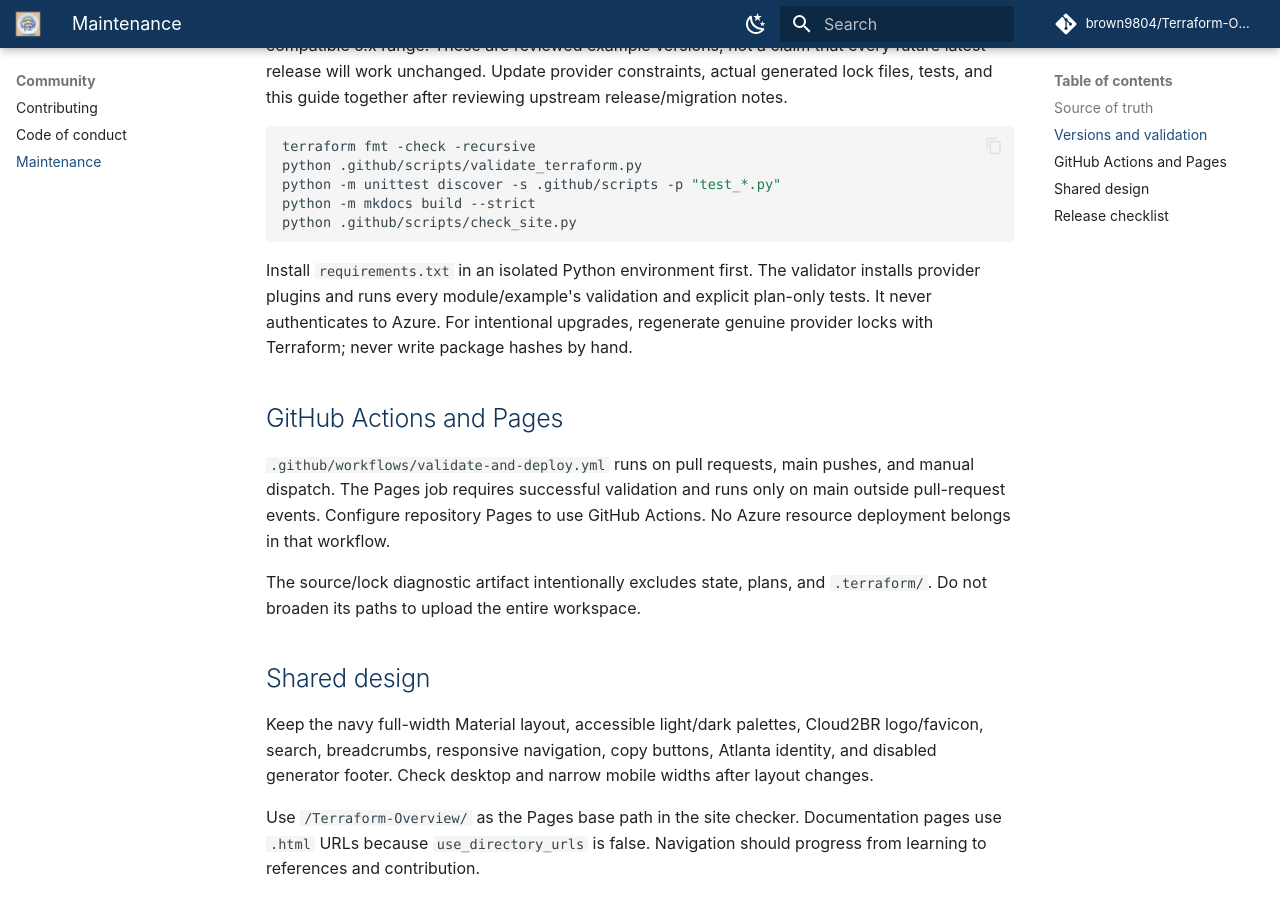
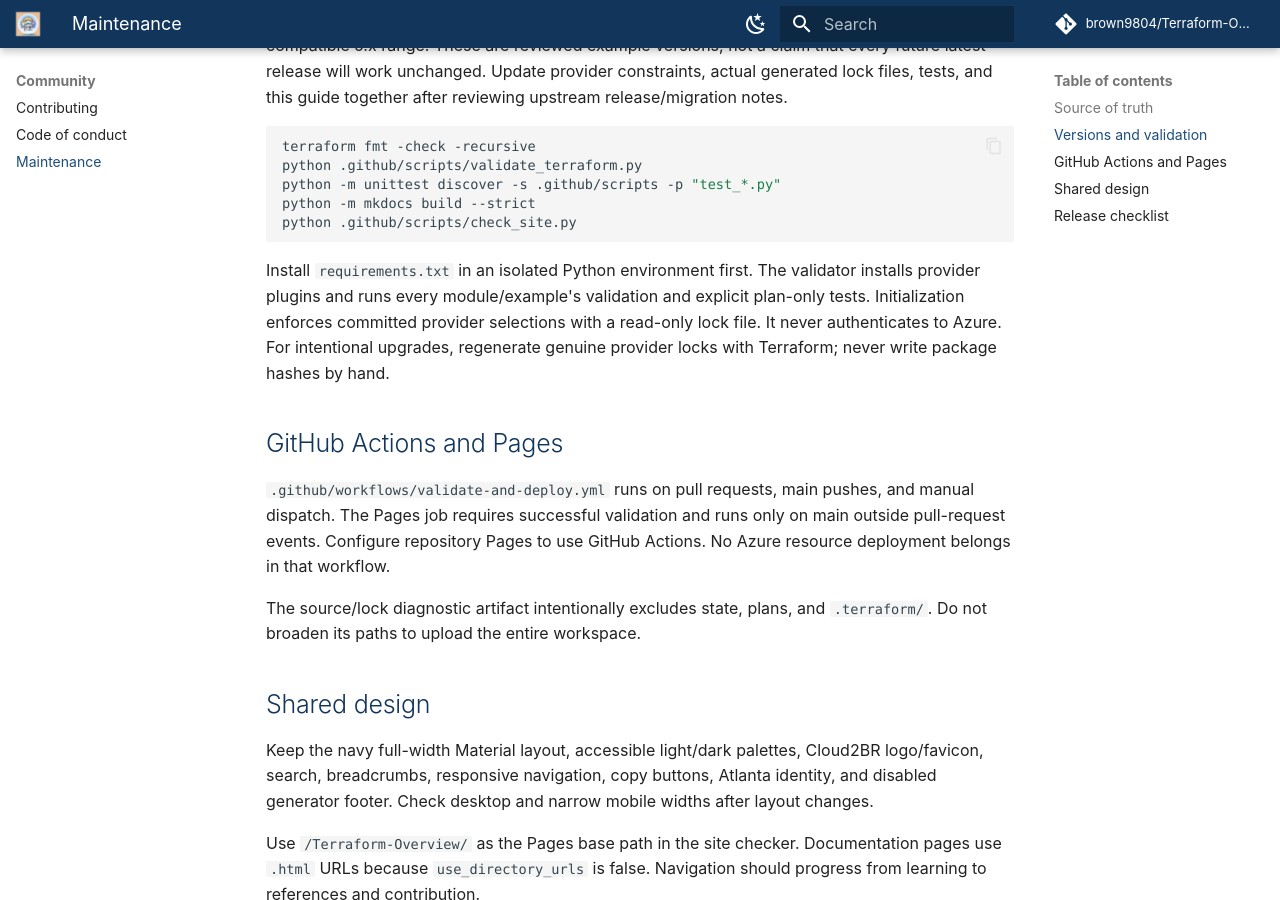
Before and after one commit to brown9804/Terraform-Overview, an MkDocs documentation site: the page built from docs/maintaining.md, in a window 1280 px wide and 900 px high, scrolled down 676 px. Built offline with MkDocs 1.6.1 and Material for MkDocs 9.7.7, drawn with Linux system fonts in a browser that asks for light colours; comment, search, counter and statistics services are not loaded.

Commit message:
Commit verified provider locks and update AzureRM storage access configuration
Co-authored-by: Copilot <223556219+Copilot@users.noreply.github.com>

```diff
--- a/docs/maintaining.md
+++ b/docs/maintaining.md
@@ -34,7 +34,8 @@ python .github/scripts/check_site.py
 
 Install `requirements.txt` in an isolated Python environment first.
 The validator installs provider plugins and runs every module/example's
-validation and explicit plan-only tests. It never authenticates to Azure.
+validation and explicit plan-only tests. Initialization enforces committed
+provider selections with a read-only lock file. It never authenticates to Azure.
 For intentional upgrades, regenerate genuine provider locks with Terraform;
 never write package hashes by hand.
 
```
Also changed, not shown: 7 other files.
